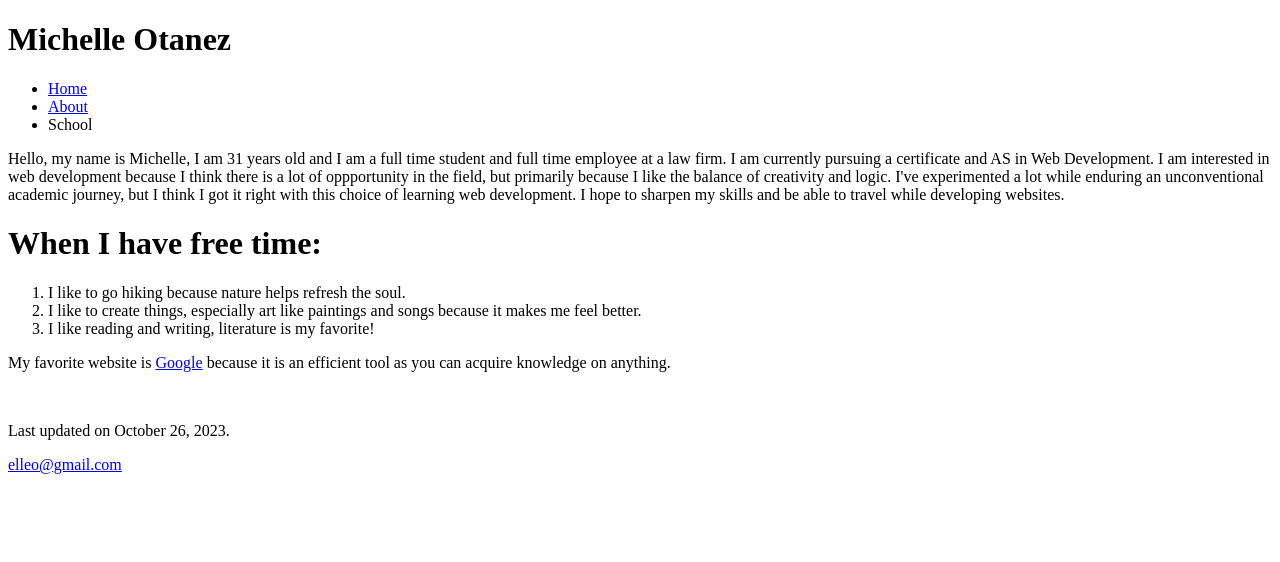
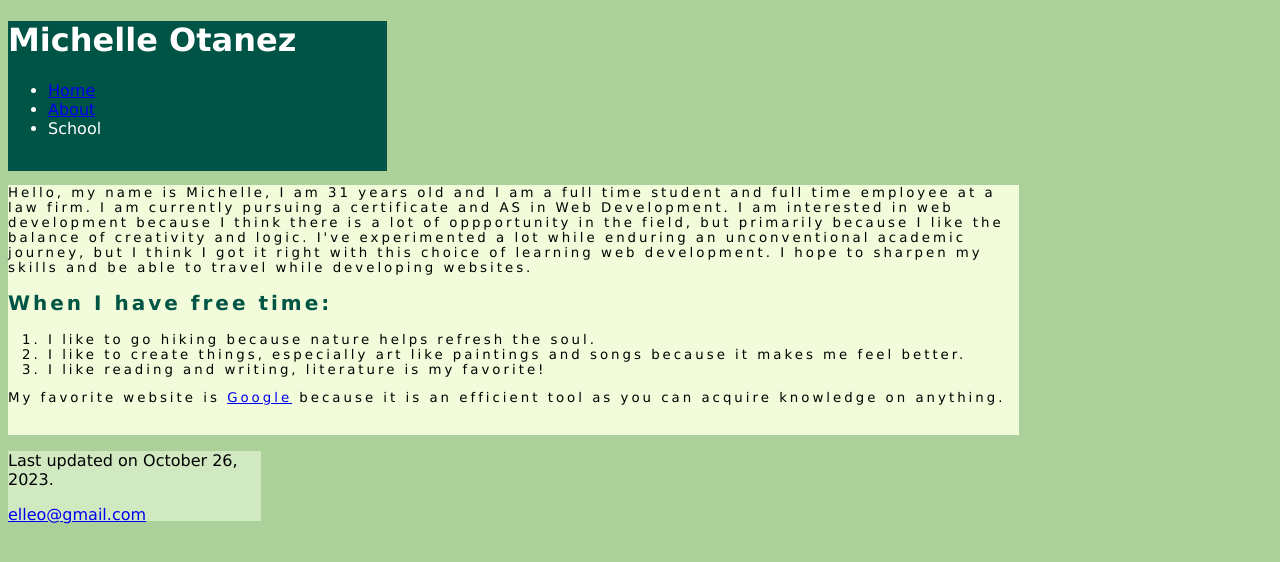
Before and after one commit to elleotanez/cis162, a plain HTML site: page index.html in a window 1280 px wide. Drawn offline with Linux system fonts and the light colour scheme.

Commit message:
Add files via upload

```diff
--- a/index.html
+++ b/index.html
@@ -4,6 +4,7 @@
 <head>
     <meta charset="utf-8">
     <title>Michelle Otanez</title>
+    <link href="main.css" rel="stylesheet">
 </head>
 
 <body>
@@ -17,9 +18,11 @@
             </ul>
         </nav>
     </header>
+
+    <section>
         <p>Hello, my name is Michelle, I am 31 years old and I am a full time student and full time employee at a law firm. I am currently pursuing a certificate and AS in Web Development. I am interested in web development because I think there is a lot of oppportunity in the field, but primarily because I like the balance of creativity and logic. I've experimented a lot while enduring an unconventional academic journey, but I think I got it right with this choice of learning web development. I hope to sharpen my skills and be able to travel while developing websites.
         </p>
-        <h1>When I have free time:</h1>
+        <h2>When I have free time:</h2>
         <ol>
             <li>I like to go hiking because nature helps refresh the soul.</li>
             <li>I like to create things, especially art like paintings and songs because it makes me feel better. </li>
@@ -27,7 +30,7 @@
         </ol>
         <p>My favorite website is <a href="https://google.com">Google</a> because it is an efficient tool as you can acquire knowledge on anything.</p>
         <br>
-
+    </section>
 
     <footer><p>Last updated on October 26, 2023.</p>
         <a href="mailto:elleo@gmail.com">
```
Also changed, not shown: Project1-2AboutPage.html (+4 -0 lines).
